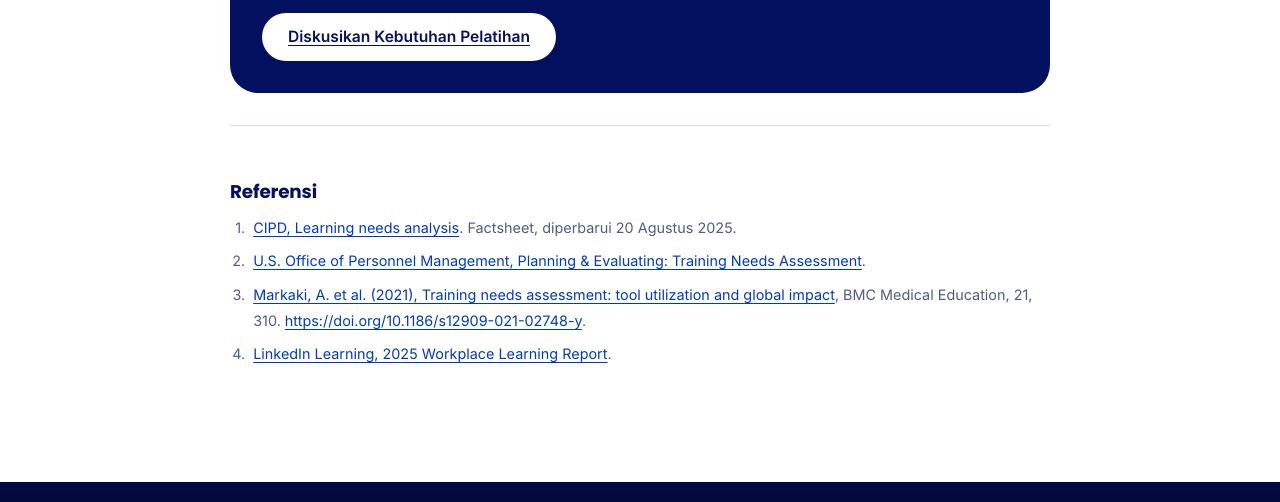
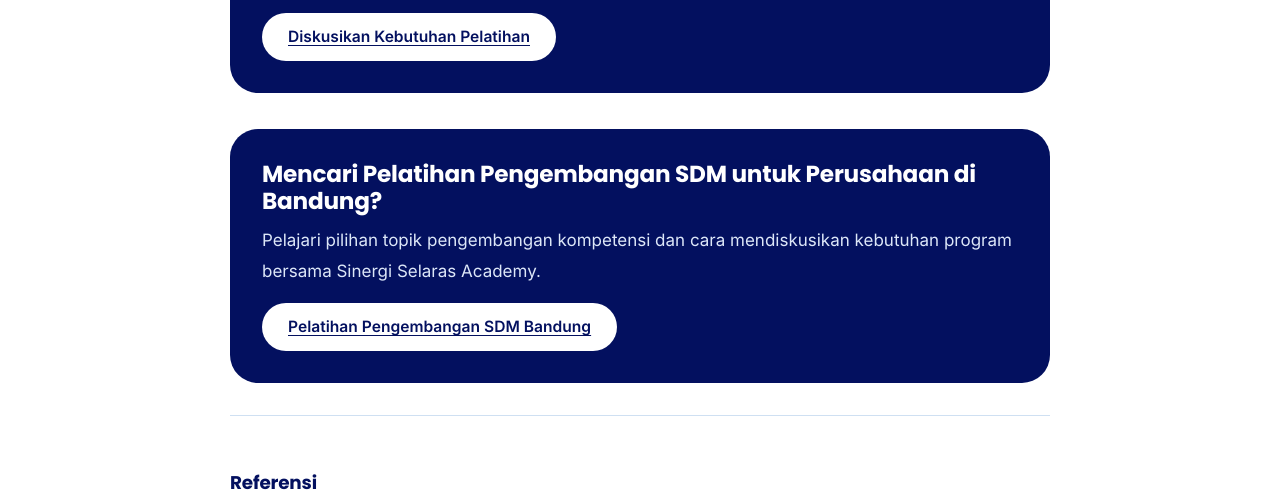
Before and after one commit to sinergiselaras/sinergi-selaras-academy, a plain HTML site: page ssa-website/public/artikel/analisis-kebutuhan-pelatihan/index.html in a window 1280 px wide. Shown: the part 6387-6889 px from the top of the page. Drawn offline with Linux system fonts and the light colour scheme.

Commit message:
Link TNA article to HR development service page

```diff
--- a/ssa-website/public/artikel/analisis-kebutuhan-pelatihan/index.html
+++ b/ssa-website/public/artikel/analisis-kebutuhan-pelatihan/index.html
@@ -163,6 +163,12 @@
               <a class="btn" href="https://wa.me/628976770480?text=Halo%20Sinergi%20Selaras%20Academy%2C%20saya%20ingin%20berkonsultasi%20mengenai%20kebutuhan%20pelatihan%20perusahaan%20kami." target="_blank" rel="noopener noreferrer">Diskusikan Kebutuhan Pelatihan</a>
             </section>
 
+            <section class="article-cta" aria-labelledby="sdm-bandung-cta">
+              <h2 id="sdm-bandung-cta">Mencari Pelatihan Pengembangan SDM untuk Perusahaan di Bandung?</h2>
+              <p>Pelajari pilihan topik pengembangan kompetensi dan cara mendiskusikan kebutuhan program bersama Sinergi Selaras Academy.</p>
+              <a class="btn" href="/pelatihan-pengembangan-sdm-bandung/">Pelatihan Pengembangan SDM Bandung</a>
+            </section>
+
             <section class="article-sources" aria-labelledby="sumber-judul">
               <h2 id="sumber-judul">Referensi</h2>
               <ol>
```
